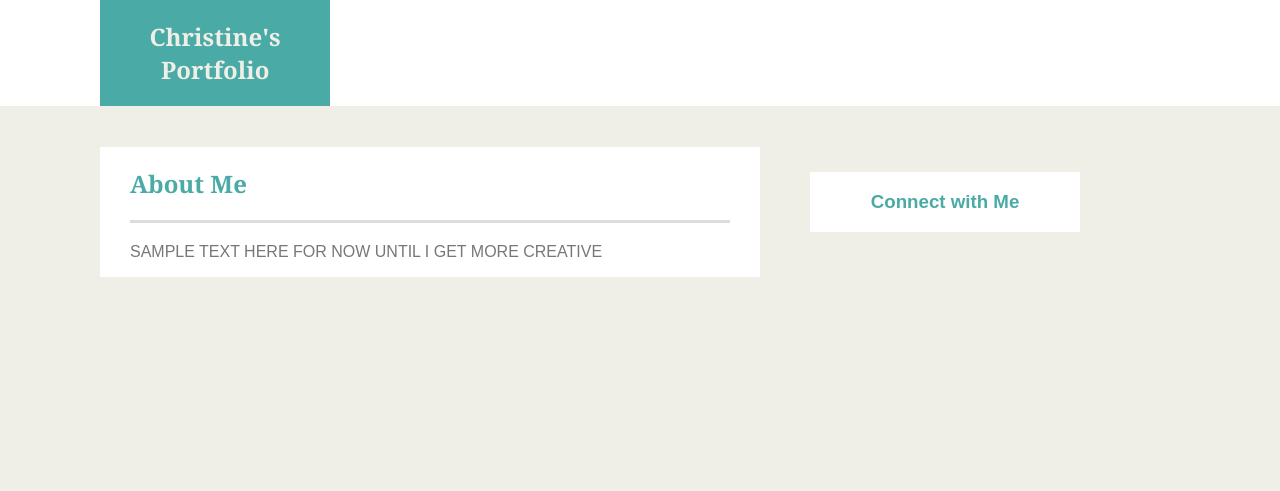
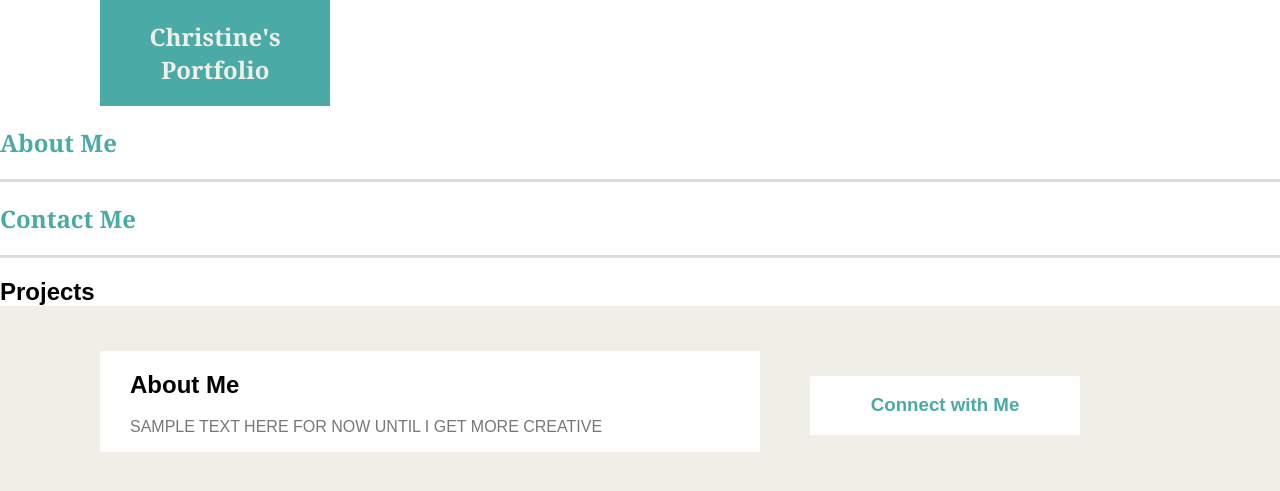
Before and after one commit to ccho0415/Basic-Portfolio, a PHP site: page / in a window 1280 px wide; the page is wider, and only the part inside the window is pictured. Shown: the top 491 px of that part. Run offline with PHP 8.4, Linux system fonts and the light colour scheme.

Commit message:
Seperating Each Header

```diff
--- a/assets/css/style.css
+++ b/assets/css/style.css
@@ -28,7 +28,9 @@
 	font-family: 'Georgia', Times, Times New Roman, serif;
 	width: 15%;
 	}
-h2 {
+#About-Me,#Contact,#Projects
+
+#body-page {
 	color: #4aaaa5;
 	font-family: 'Georgia', Times, Times New Roman, serif;
 	padding-bottom: 20px;
--- a/index.html
+++ b/index.html
@@ -6,11 +6,14 @@
 </head>
 <header>
 		<h1>Christine's Portfolio</h1>
+		<h2 id="About-Me">About Me</h2>
+		<h2 id="Contact">Contact Me</h2>
+		<h2 id="Projects">Projects</h2>
 </header>
 <body>
 
 	<div class = "container">
-		<h2>About Me</h2>
+		<h2 id="body-page">About Me</h2>
 		<section id = "main-bio">
 
 			<p>SAMPLE TEXT HERE FOR NOW UNTIL I GET MORE CREATIVE</p>
```
